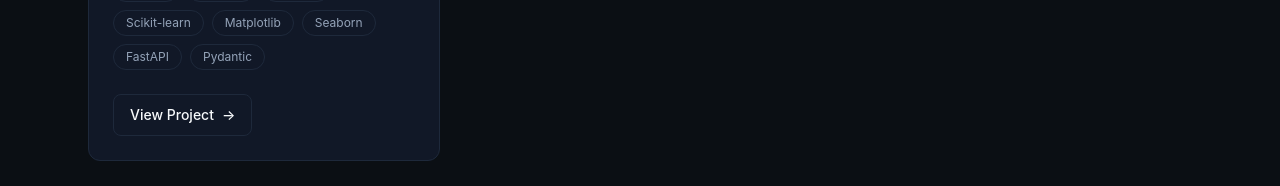
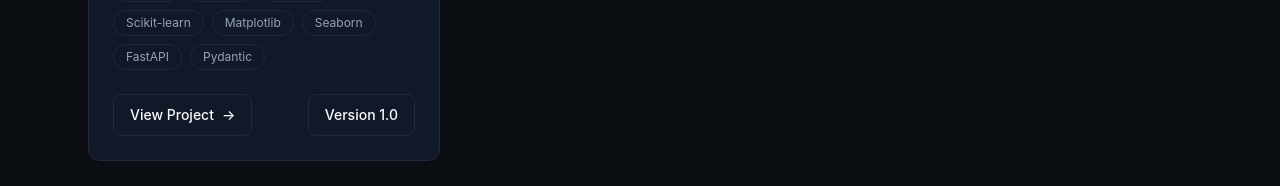
Before and after one commit to javedwdevlabs/My_Portfolio, a React (Vite) app: page /ml-all-projects in a window 1280 px wide. Shown: the part 590-776 px from the top of the page. Built offline with nearby package versions, Linux system fonts and the light colour scheme.

Commit message:
add version tab

```diff
--- a/src/sections/projects/ML/All.jsx
+++ b/src/sections/projects/ML/All.jsx
@@ -21,6 +21,7 @@
     ],
 
     type: "Machine Learning",
+    version:'1.0',
 
     path: "/mental_health_score_explain",
   },
@@ -116,7 +117,9 @@
               </div>
 
               {/* View Project */}
-              <Link
+
+  <div className="flex items-center justify-between">
+     <Link
                 to={project.path}
                 className="
                   mt-6
@@ -142,6 +145,26 @@
                   →
                 </span>
               </Link>
+              <p  className="
+                  mt-6
+                  inline-flex
+                  w-fit
+                  items-center
+                  gap-2
+                  rounded-lg
+                  border border-[var(--color-border)]
+                  bg-[var(--color-card)]
+                  px-4 py-2.5
+                  text-sm font-medium
+                  text-[var(--color-text-primary)]
+                  transition-all duration-300
+                  hover:-translate-y-0.5
+                  hover:border-[var(--color-primary)]
+                  hover:bg-[var(--color-primary)]
+                  hover:text-white
+                ">Version {project.version}</p>
+  </div>
+
             </motion.div>
           ))}
         </div>
```
